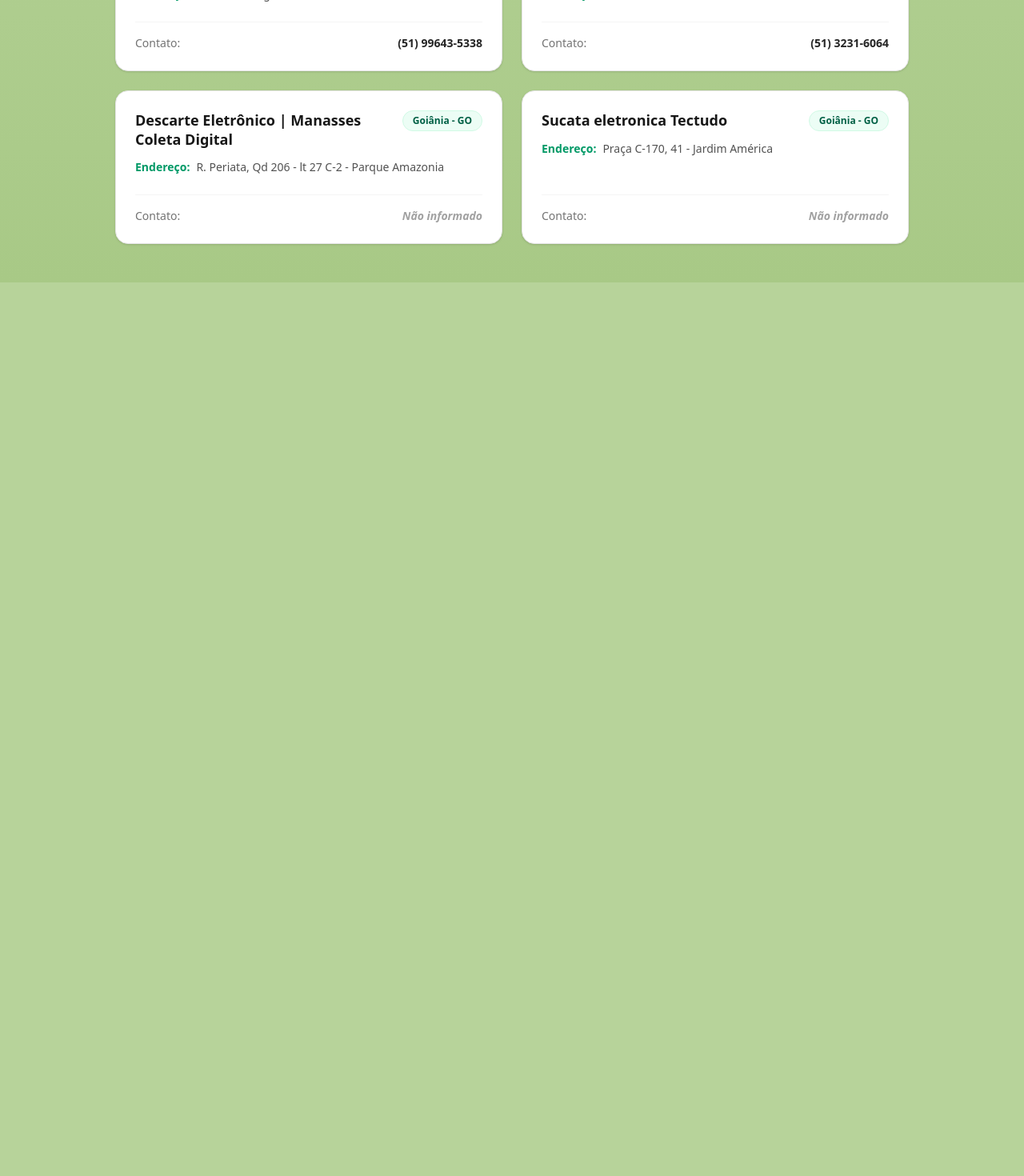
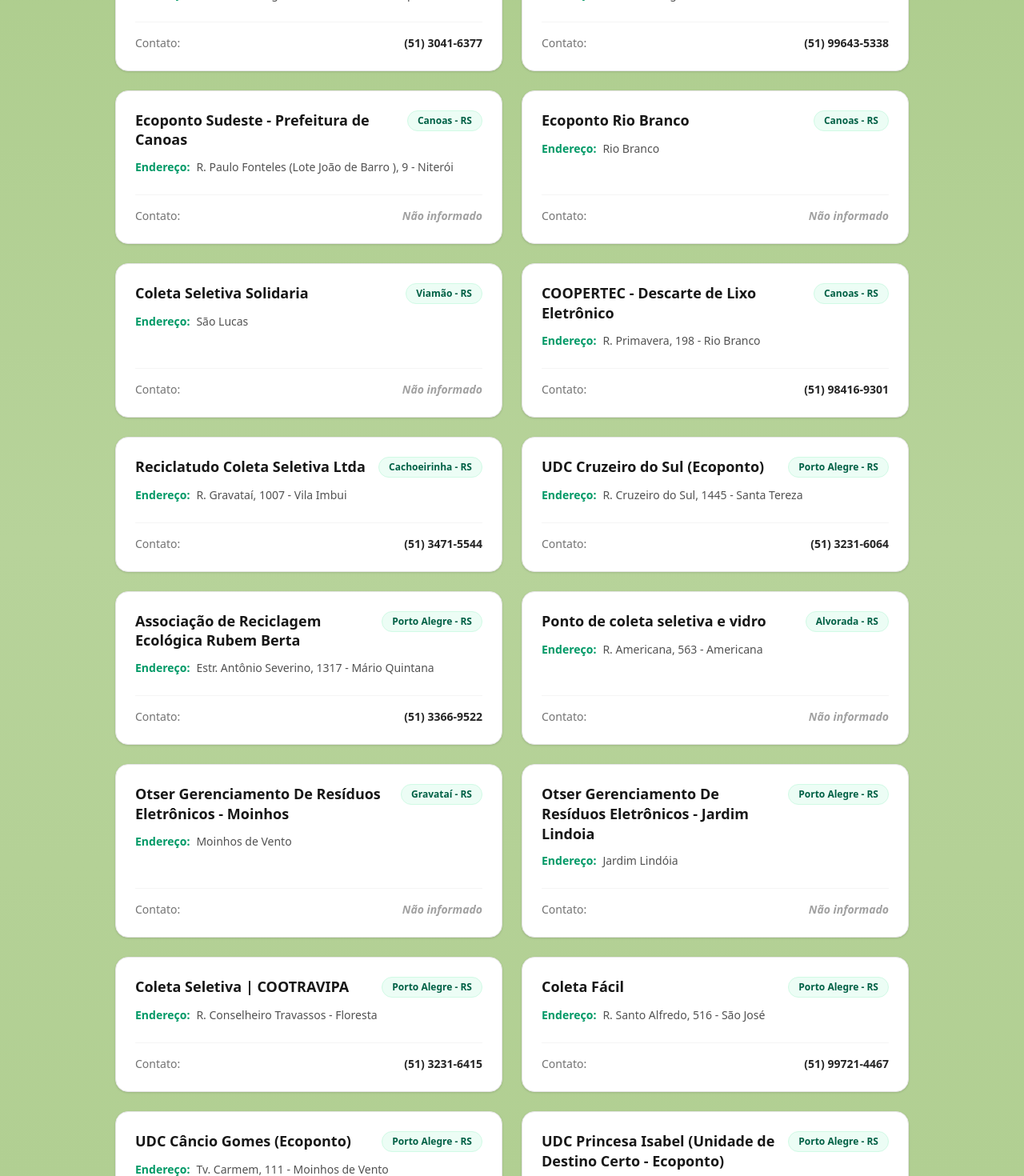
Before and after one commit to enricmarlon/ecoponto, a Next.js app: page /cooperativas in a window 1280 px wide. Shown: the part 1330-2800 px from the top of the page at 80% size. Before the commit the page ends 1683 px from the top, so only its background shows below. Built offline with nearby package versions, Linux system fonts and the light colour scheme.

Commit message:
atualizacao da lista de cooperativas

```diff
--- a/src/app/cooperativas/page.tsx
+++ b/src/app/cooperativas/page.tsx
@@ -18,22 +18,13 @@ interface Cooperativa {
 
 const cooperativas: Cooperativa[] = [
   {
-    nome: "Ecoponto",
-    endereco: "Jardim Krahe",
-    cidade: "Viamão",
-    estado: "RS",
-    telefone: "(51) 3045-4780",
-    lat: -30.0125,
-    lng: -51.0255,
-  },
-  {
     nome: "Ecoponto - Cachoeirinha RS",
-    endereco: "R. Lindolfo Wagner, S/N - Vila Bom Principio",
+    endereco: "R. Ary Rosa dos Santos, 397 - Distrito Industrial",
     cidade: "Cachoeirinha",
     estado: "RS",
     telefone: "(51) 3041-6218",
-    lat: -29.9542,
-    lng: -51.0945,
+    lat: -29.9525,
+    lng: -51.0910,
   },
   {
     nome: "Biorecicle Alvorada",
@@ -45,12 +36,30 @@ const cooperativas: Cooperativa[] = [
     lng: -51.0823,
   },
   {
+    nome: "Ecoponto",
+    endereco: "Jardim Krahe",
+    cidade: "Viamão",
+    estado: "RS",
+    telefone: "(51) 3045-4780",
+    lat: -30.0125,
+    lng: -51.0255,
+  },
+  {
     nome: "S RECICLAGEM",
     endereco: "Av. Juca Batista, 2528 - Campo Novo",
     cidade: "Porto Alegre",
     estado: "RS",
     lat: -30.1345,
     lng: -51.2291,
+  },
+  {
+    nome: "Ecoponto - Cachoeirinha RS",
+    endereco: "R. Lindolfo Wagner, S/N - Vila Bom Principio",
+    cidade: "Cachoeirinha",
+    estado: "RS",
+    telefone: "(51) 3041-6377",
+    lat: -29.9542,
+    lng: -51.0945,
   },
   {
     nome: "Coleta Voluntaria",
@@ -62,6 +71,48 @@ const cooperativas: Cooperativa[] = [
     lng: -51.1782,
   },
   {
+    nome: "Ecoponto Sudeste - Prefeitura de Canoas",
+    endereco: "R. Paulo Fonteles (Lote João de Barro ), 9 - Niterói",
+    cidade: "Canoas",
+    estado: "RS",
+    lat: -29.9250,
+    lng: -51.1850,
+  },
+  {
+    nome: "Ecoponto Rio Branco",
+    endereco: "Rio Branco",
+    cidade: "Canoas",
+    estado: "RS",
+    lat: -29.9200,
+    lng: -51.1700,
+  },
+  {
+    nome: "Coleta Seletiva Solidaria",
+    endereco: "São Lucas",
+    cidade: "Viamão",
+    estado: "RS",
+    lat: -30.0300,
+    lng: -51.0100,
+  },
+  {
+    nome: "COOPERTEC - Descarte de Lixo Eletrônico",
+    endereco: "R. Primavera, 198 - Rio Branco",
+    cidade: "Canoas",
+    estado: "RS",
+    telefone: "(51) 98416-9301",
+    lat: -29.9215,
+    lng: -51.1720,
+  },
+  {
+    nome: "Reciclatudo Coleta Seletiva Ltda",
+    endereco: "R. Gravataí, 1007 - Vila Imbui",
+    cidade: "Cachoeirinha",
+    estado: "RS",
+    telefone: "(51) 3471-5544",
+    lat: -29.9480,
+    lng: -51.0850,
+  },
+  {
     nome: "UDC Cruzeiro do Sul (Ecoponto)",
     endereco: "R. Cruzeiro do Sul, 1445 - Santa Tereza",
     cidade: "Porto Alegre",
@@ -69,6 +120,83 @@ const cooperativas: Cooperativa[] = [
     telefone: "(51) 3231-6064",
     lat: -30.0534,
     lng: -51.2189,
+  },
+  {
+    nome: "Associação de Reciclagem Ecológica Rubem Berta",
+    endereco: "Estr. Antônio Severino, 1317 - Mário Quintana",
+    cidade: "Porto Alegre",
+    estado: "RS",
+    telefone: "(51) 3366-9522",
+    lat: -30.0050,
+    lng: -51.1150,
+  },
+  {
+    nome: "Ponto de coleta seletiva e vidro",
+    endereco: "R. Americana, 563 - Americana",
+    cidade: "Alvorada",
+    estado: "RS",
+    lat: -30.0080,
+    lng: -51.0750,
+  },
+  {
+    nome: "Otser Gerenciamento De Resíduos Eletrônicos - Moinhos",
+    endereco: "Moinhos de Vento",
+    cidade: "Gravataí",
+    estado: "RS",
+    lat: -29.9450,
+    lng: -50.9900,
+  },
+  {
+    nome: "Otser Gerenciamento De Resíduos Eletrônicos - Jardim Lindoia",
+    endereco: "Jardim Lindóia",
+    cidade: "Porto Alegre",
+    estado: "RS",
+    lat: -30.0050,
+    lng: -51.1550,
+  },
+  {
+    nome: "Coleta Seletiva | COOTRAVIPA",
+    endereco: "R. Conselheiro Travassos - Floresta",
+    cidade: "Porto Alegre",
+    estado: "RS",
+    telefone: "(51) 3231-6415",
+    lat: -30.0200,
+    lng: -51.2100,
+  },
+  {
+    nome: "Coleta Fácil",
+    endereco: "R. Santo Alfredo, 516 - São José",
+    cidade: "Porto Alegre",
+    estado: "RS",
+    telefone: "(51) 99721-4467",
+    lat: -30.0450,
+    lng: -51.1650,
+  },
+  {
+    nome: "UDC Câncio Gomes (Ecoponto)",
+    endereco: "Tv. Carmem, 111 - Moinhos de Vento",
+    cidade: "Porto Alegre",
+    estado: "RS",
+    telefone: "(51) 3268-8330",
+    lat: -30.0230,
+    lng: -51.2150,
+  },
+  {
+    nome: "UDC Princesa Isabel (Unidade de Destino Certo - Ecoponto)",
+    endereco: "Av. Ipiranga, 2765 - Santana",
+    cidade: "Porto Alegre",
+    estado: "RS",
+    telefone: "(51) 3289-6821",
+    lat: -30.0455,
+    lng: -51.2050,
+  },
+  {
+    nome: "Ponto de Coleta Reciclus",
+    endereco: "Passo d'Areia",
+    cidade: "Porto Alegre",
+    estado: "RS",
+    lat: -30.0100,
+    lng: -51.1680,
   },
   {
     nome: "Descarte Eletrônico | Manasses Coleta Digital",
@@ -85,6 +213,54 @@ const cooperativas: Cooperativa[] = [
     estado: "GO",
     lat: -16.7189,
     lng: -49.2812,
+  },
+  {
+    nome: "Ecoponto Lixo Eletrônico",
+    endereco: "Rua CP 4 QD CP4, LT 3 - Res. Celina Park",
+    cidade: "Goiânia",
+    estado: "GO",
+    lat: -16.7350,
+    lng: -49.3150,
+  },
+  {
+    nome: "COISAS & COISAS - INFORMÁTICA - Ponto de coleta de lixo eletrônico!",
+    endereco: "Esq - Rua 21, R. S, q62 - lt9 C4 - Vila Santa Helena",
+    cidade: "Goiânia",
+    estado: "GO",
+    lat: -16.6700,
+    lng: -49.2950,
+  },
+  {
+    nome: "1° Ponto de Coleta de Resíduos",
+    endereco: "Av. 28 de Junho - Goiânia Park Sul",
+    cidade: "Aparecida de Goiânia",
+    estado: "GO",
+    lat: -16.7800,
+    lng: -49.2450,
+  },
+  {
+    nome: "Sucata Eletrônica Goiás",
+    endereco: "Av. Brasil, Nº14 - Jardim Itaipú",
+    cidade: "Goiânia",
+    estado: "GO",
+    lat: -16.7550,
+    lng: -49.3000,
+  },
+  {
+    nome: "CICLO VERDE - Gerenciamento de Resíduos",
+    endereco: "Av. Gameleiras, 3620 - Parque Santa Maria",
+    cidade: "Goiânia",
+    estado: "GO",
+    lat: -16.6300,
+    lng: -49.1900,
+  },
+  {
+    nome: "Descarte de lixos entulhos de obras e recicláveis grátis 24 horas",
+    endereco: "R. JH-14, 185 - 1 - Jardim das Hortensias",
+    cidade: "Goiânia",
+    estado: "GO",
+    lat: -16.6450,
+    lng: -49.3300,
   },
 ];
 
```
